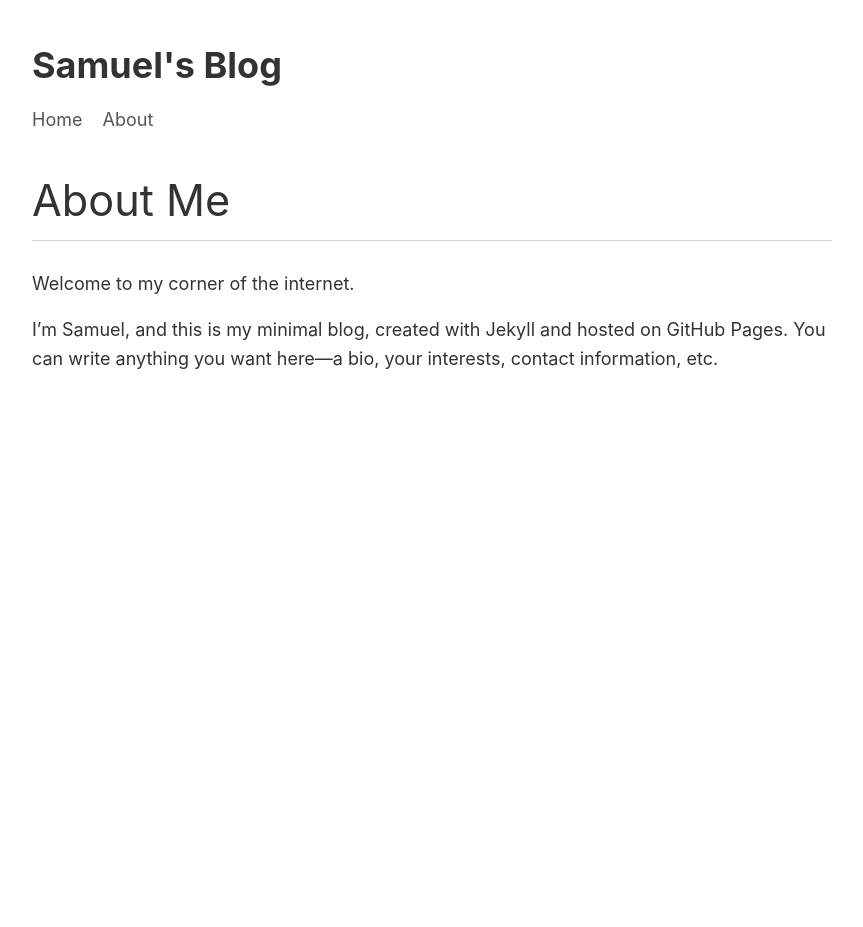
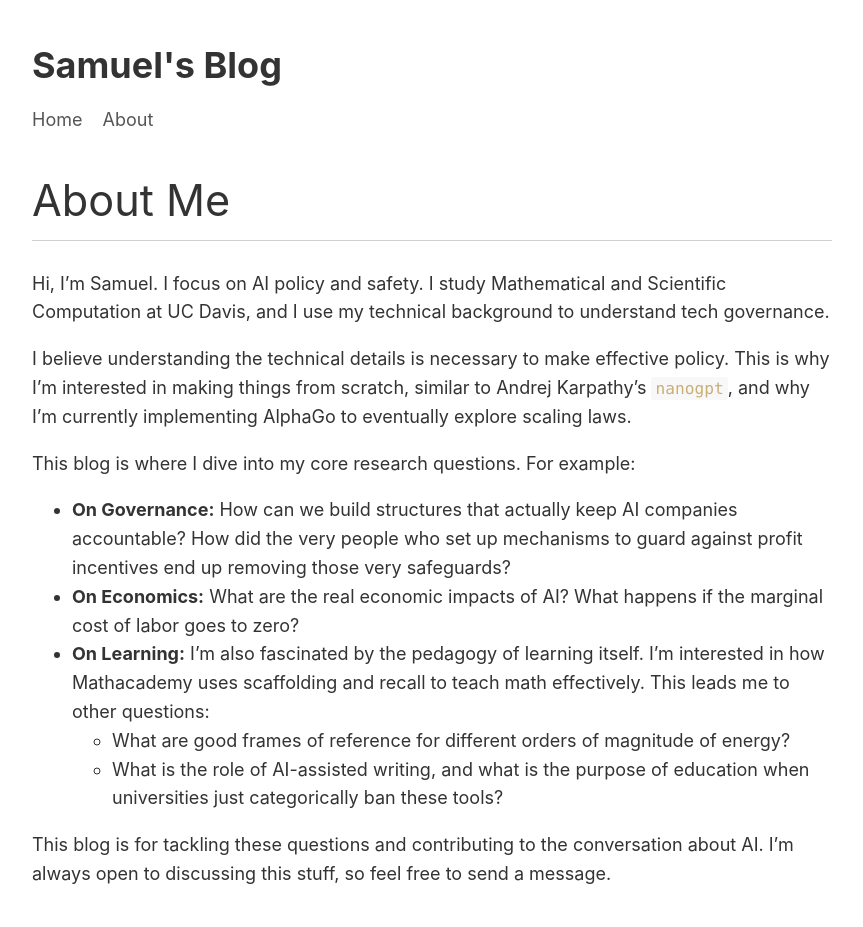
Before and after one commit to sacchen/sacchen.github.io, a Jekyll site: the page built from about.md, in a window 1280 px wide. Shown: the whole page, without its empty margins (208-1071 px from the left). Built offline with Jekyll 4.4.1, drawn with Linux system fonts in a browser that asks for light colours; before the commit the page ends 900 px from its top, so only the background shows below that.

Commit message:
move about me file

```diff
--- a/about.md
+++ b/about.md
@@ -6,6 +6,15 @@ permalink: /about/
 
 # About Me
 
-Welcome to my corner of the internet.
+Hi, I'm Samuel. I focus on AI policy and safety. I study Mathematical and Scientific Computation at UC Davis, and I use my technical background to understand tech governance.
 
-I'm Samuel, and this is my minimal blog, created with Jekyll and hosted on GitHub Pages. You can write anything you want here—a bio, your interests, contact information, etc.
+I believe understanding the technical details is necessary to make effective policy. This is why I'm interested in making things from scratch, similar to Andrej Karpathy's `nanogpt`, and why I'm currently implementing AlphaGo to eventually explore scaling laws.
+
+This blog is where I dive into my core research questions. For example:
+- **On Governance:** How can we build structures that actually keep AI companies accountable? How did the very people who set up mechanisms to guard against profit incentives end up removing those very safeguards?
+- **On Economics:** What are the real economic impacts of AI? What happens if the marginal cost of labor goes to zero?
+- **On Learning:** I'm also fascinated by the pedagogy of learning itself. I'm interested in how Mathacademy uses scaffolding and recall to teach math effectively. This leads me to other questions:
+    - What are good frames of reference for different orders of magnitude of energy?
+    - What is the role of AI-assisted writing, and what is the purpose of education when universities just categorically ban these tools?
+
+This blog is for tackling these questions and contributing to the conversation about AI. I'm always open to discussing this stuff, so feel free to send a message.
```
Also changed, not shown: 1 other file.
